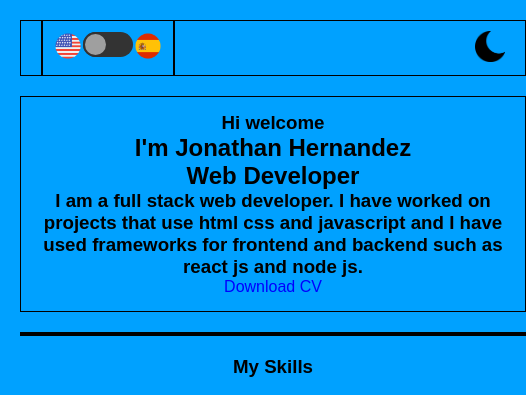
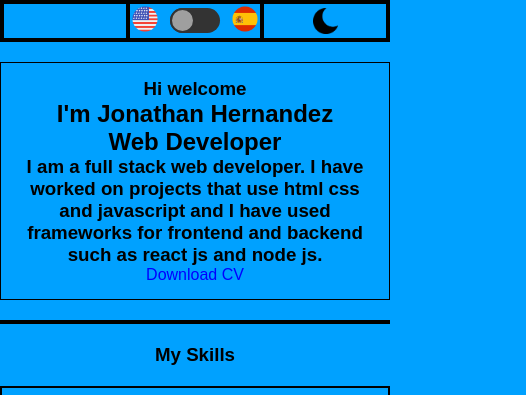
Before and after one commit to jonathanDavid1/portafolio2.0, a plain HTML site: page index.html in a window 390 px wide. Shown: the top 395 px of the page, 526 px wide, since content can reach past the window. Drawn offline with Linux system fonts and the light colour scheme; a web font is replaced by a local one.

Commit message:
responsive working

```diff
--- a/assets/css/about-me.css
+++ b/assets/css/about-me.css
@@ -1,4 +1,5 @@
 .about-me{
+    height: 1fr;
     border: 2px solid black;
     border: 1px solid black;
     border-color: black;
--- a/assets/css/nav.css
+++ b/assets/css/nav.css
@@ -1,24 +1,20 @@
-.nav {
-    border: 2px solid back;
-}
 .nav-container {
+    border: 2px solid black;
     display: grid;
     grid-template-columns: repeat(3, 1fr);
 }
-.nav-item1, .nav-item2, .nav-item3 {
-    border: 1px solid;
-    padding: 10px;
-}
-.nav-item2 {
-    text-align: center;
-}
-.nav-item3 {
-    text-align: right;
-    padding-right: 20px;
-    padding-left: 300px;
+.nav-item1, .nav-item2, .nav-item3{
+    border: 2px solid black;
+    display: flex;
+    justify-content: center; /* centra en horizontal */
+    align-items: center; /* centra en vertical */
+
 }
 .nav-item3 img {
-    text-align: right;
-    display: block;
-    width: 30px;
+    width: 25px;
 }
+.button {
+    margin-bottom: 10px;
+    padding-left: 10px;
+    padding-right: 10px;
+}
--- a/assets/css/responsive.css
+++ b/assets/css/responsive.css
@@ -16,11 +16,9 @@
 }
 
 .container {
-    width: 100%;
-    padding: 20px;
-    display: grid;
-    grid-template-columns: 1fr;
-    grid-template-rows: repeat(5, auto);
+    display: flex;
+    flex-direction: column;
+    width: calc(100% -20px);;
     grid-gap: 20px;
     box-sizing: border-box;
     color: var(--primary-color);
--- a/index.html
+++ b/index.html
@@ -17,14 +17,14 @@
     <title>Porfolio</title>
 </head>
 <body class="container dark.theme">
-    <nav class="nav nav-container">
+    <nav class="nav-container">
 
         <section1 class="nav-item1"></section1>
         <section2 class="nav-item2 nav-item2-container">
             <div class="en">
                 <img src="/public/images/Usa.png" alt="">
             </div>
-            <div>
+            <div class="button">
                 <input type="checkbox" class="check">
             </div>
 
```
